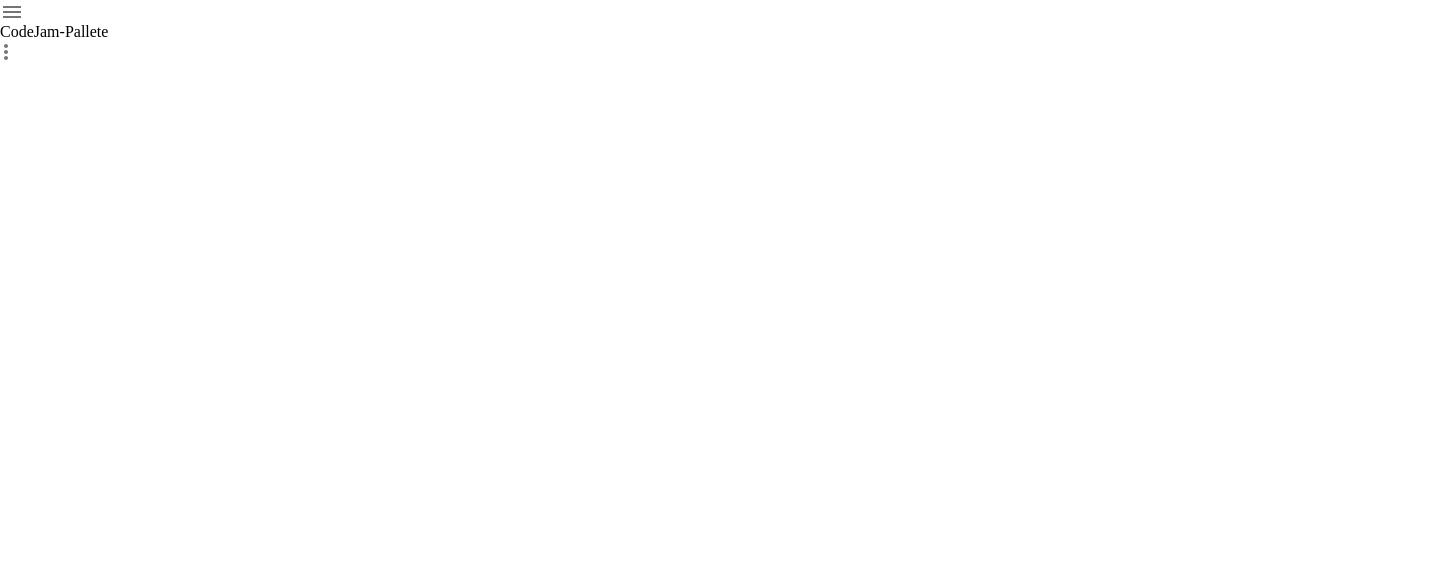
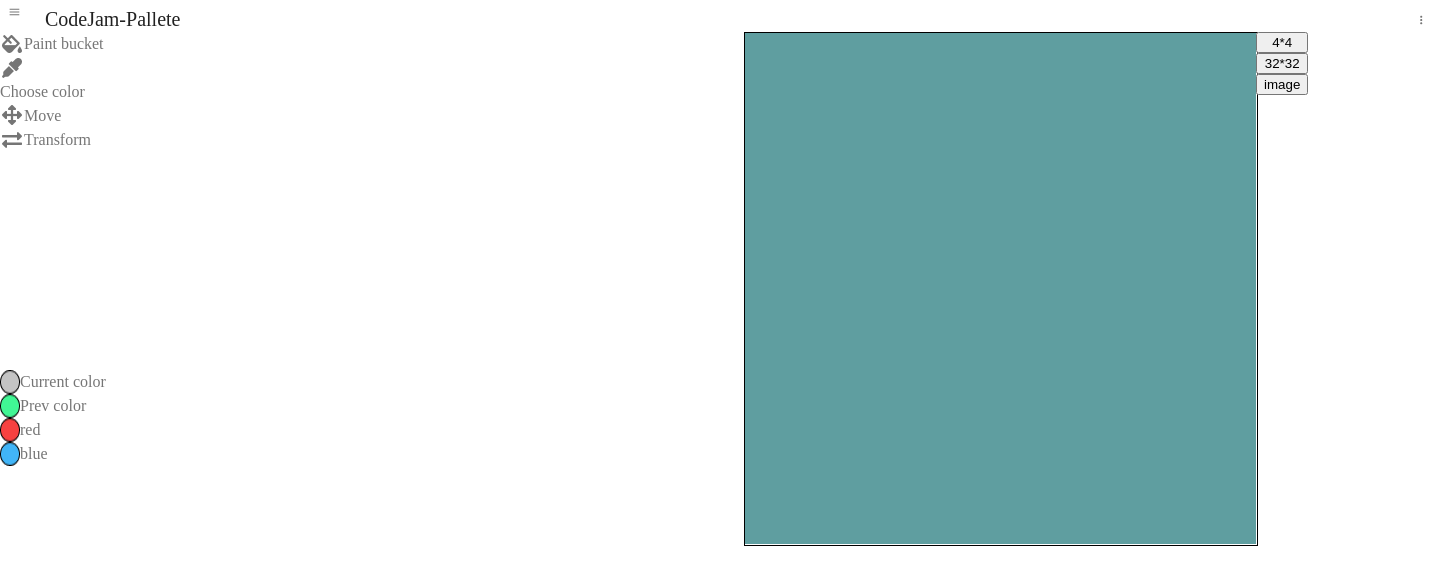
Before and after one commit to polinavoronova/codejam-canvas, a plain HTML site: page index.html in a window 1280 px wide. Shown: the whole page, 1440 px wide, since content can reach past the window. Drawn offline with nearby package versions, Linux system fonts and the light colour scheme; a web font is replaced by a local one.

Commit message:
feat: add main block
- add menu tools and menu color blocks;
- add canvas block;

```diff
--- a/index.html
+++ b/index.html
@@ -3,6 +3,7 @@
     <meta charset="UTF-8">
     <meta name="viewport" content="width=device-width, initial-scale=1.0">
     <link rel="stylesheet" href="https://cdnjs.cloudflare.com/ajax/libs/meyer-reset/2.0/reset.css">
+    <link rel="stylesheet" href="./styles.css">
     <title>CodeJam-Canvas</title>
 </head>
 <body>
@@ -15,5 +16,53 @@
             <path fill-rule="evenodd" clip-rule="evenodd" d="M6 8C7.1 8 8 7.1 8 6C8 4.9 7.1 4 6 4C4.9 4 4 4.9 4 6C4 7.1 4.9 8 6 8ZM6 10C4.9 10 4 10.9 4 12C4 13.1 4.9 14 6 14C7.1 14 8 13.1 8 12C8 10.9 7.1 10 6 10ZM6 16C4.9 16 4 16.9 4 18C4 19.1 4.9 20 6 20C7.1 20 8 19.1 8 18C8 16.9 7.1 16 6 16Z" fill="black" fill-opacity="0.54"/>
         </svg>
     </header>
+    <main class="main">
+        <section class="menus">
+            <div class="menu__tools">
+                <div class="tools__tool">
+                    <img class="tools__icon" src="./data/tools_fill.jpg">
+                    <p class="text">Paint bucket</p>
+                </div>
+                <div class="tools_tool">
+                    <img class="tools__icon" src="./data/tools_pipette.jpg">
+                    <p class="text">Choose color</p>
+                </div>
+                <div class="tools__tool">
+                    <img class="tools__icon" src="./data/tools_move.jpg">
+                    <p class="text">Move</p>
+                </div>
+                <div class="tools__tool">
+                    <img class="tools__icon" src="./data/tools_arrows.jpg">
+                    <p class="text">Transform</p>
+                </div>
+            </div>
+            <div class="menu__color">
+                <div class="color__type">
+                    <img src="./data/color_grey.jpg">
+                    <p class="text">Current color</p>
+                </div>
+                <div class="color__type">
+                    <img src="./data/color_green.jpg">
+                    <p class="text">Prev color</p>
+                </div>
+                <div class="color__type">
+                    <img src="./data/color_red.jpg">
+                    <p class="text">red</p>
+                </div>
+                <div class="color__type">
+                    <img src="./data/color_blue.jpg">
+                    <p class="text">blue</p>
+                </div>
+            </div>
+        </section>
+        <section class="cnvs">
+            <canvas class="canvas" id="canvas" width="512" height="512"></canvas>
+        </section>
+        <section class="switches">
+                <button id="switch-sun">4*4</button>
+                <button id="switch-piskel">32*32</button>
+                <button id="switch-rsscool">image</button>
+        </section>
+    </main>
 </body>
 </html>
--- a/styles.scss
+++ b/styles.scss
@@ -1,3 +1,13 @@
+
+@font-face {
+    font-family: "RobotoLigth";
+    src: url("./fonts/Roboto-Light.ttf");
+}
+
+@font-face {
+    font-family: "RobotoRegular";
+    src: url("./fonts/Roboto-Regular.ttf");
+}
 
 body {
     width: 1440px;
@@ -7,7 +17,7 @@ body {
 .header {
     display: flex;
     width: 100%;
-    height: 48%;
+    height: 4%;
 }
 
 .header__svg-first {
@@ -27,3 +37,49 @@ body {
 .header__svg-second {
     margin: 8px 16px 16px 0px;
 }
+
+.main {
+    display: flex;
+}
+
+.menus {
+    display: flex;
+    flex-direction: column;
+    margin-right: 516px;
+}
+
+.menus p {
+    font-family: "RobotoLigth";
+    font-size: 16px;
+    line-height: 24px;
+    color: rgba(0, 0, 0, 0.541327);
+}
+
+.menu__tools, .menu_color {
+    width: 228px;
+    height: 246px;
+}
+
+.tools__tool, .color__type {
+    display: flex;
+
+}
+
+.menu__tools {
+    margin-bottom: 92px;
+}
+
+.cnvs {
+    width: 512px;
+    height: 512px;
+    background: cadetblue;
+}
+
+.canvas {
+    border: 1px solid black;
+}
+
+.switches {
+    display: flex;
+    flex-direction: column;
+}
```
Also changed, not shown: data/Roboto-Light.ttf (added), data/Roboto-Regular.ttf (added), data/color_blue.jpg (added), data/color_green.jpg (added), data/color_grey.jpg (added), data/color_red.jpg (added), data/image.png (added), data/tools_arrows.jpg (added), data/tools_fill.jpg (added), data/tools_move.jpg (added), data/tools_pipette.jpg (added), styles.css (added), 2 other files.
